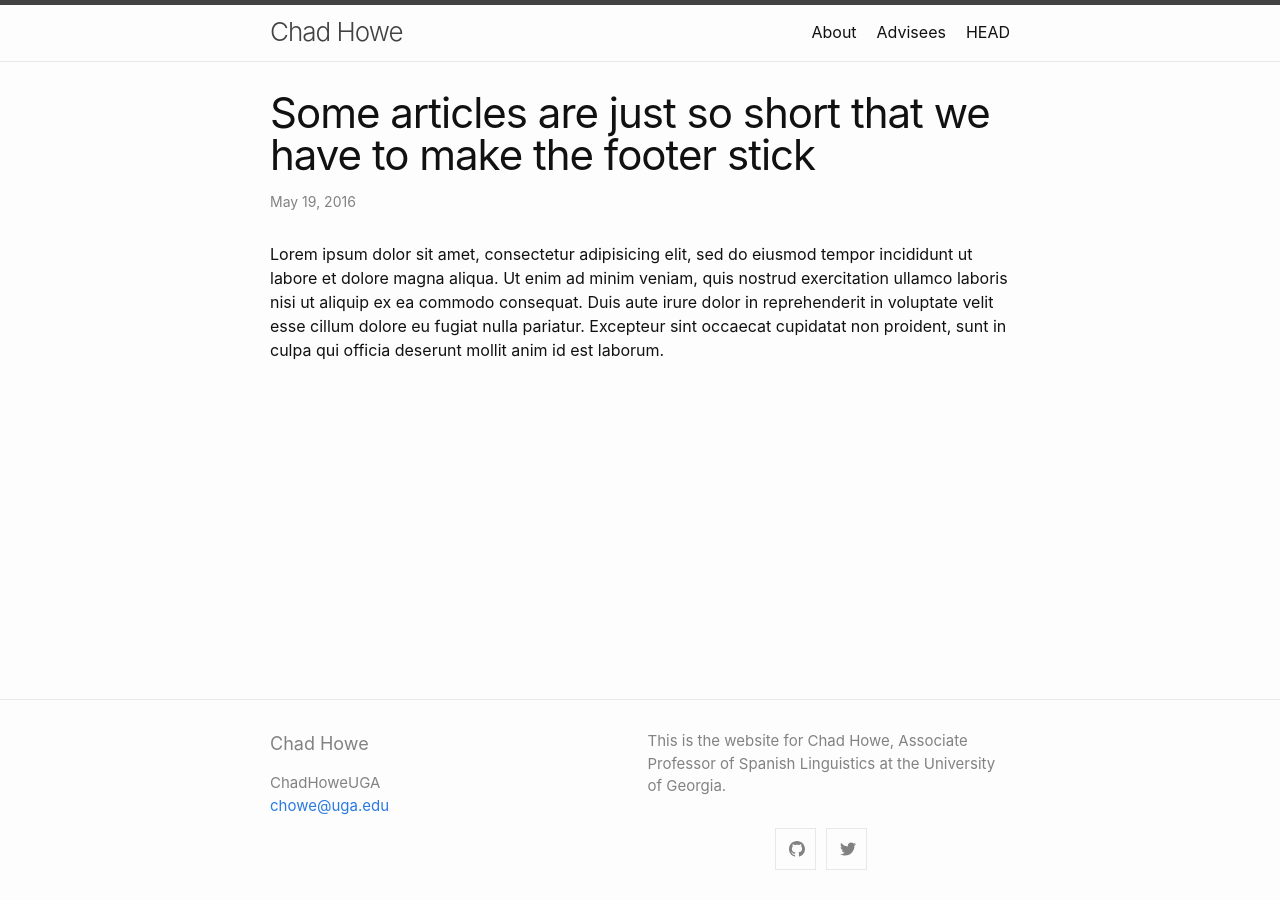
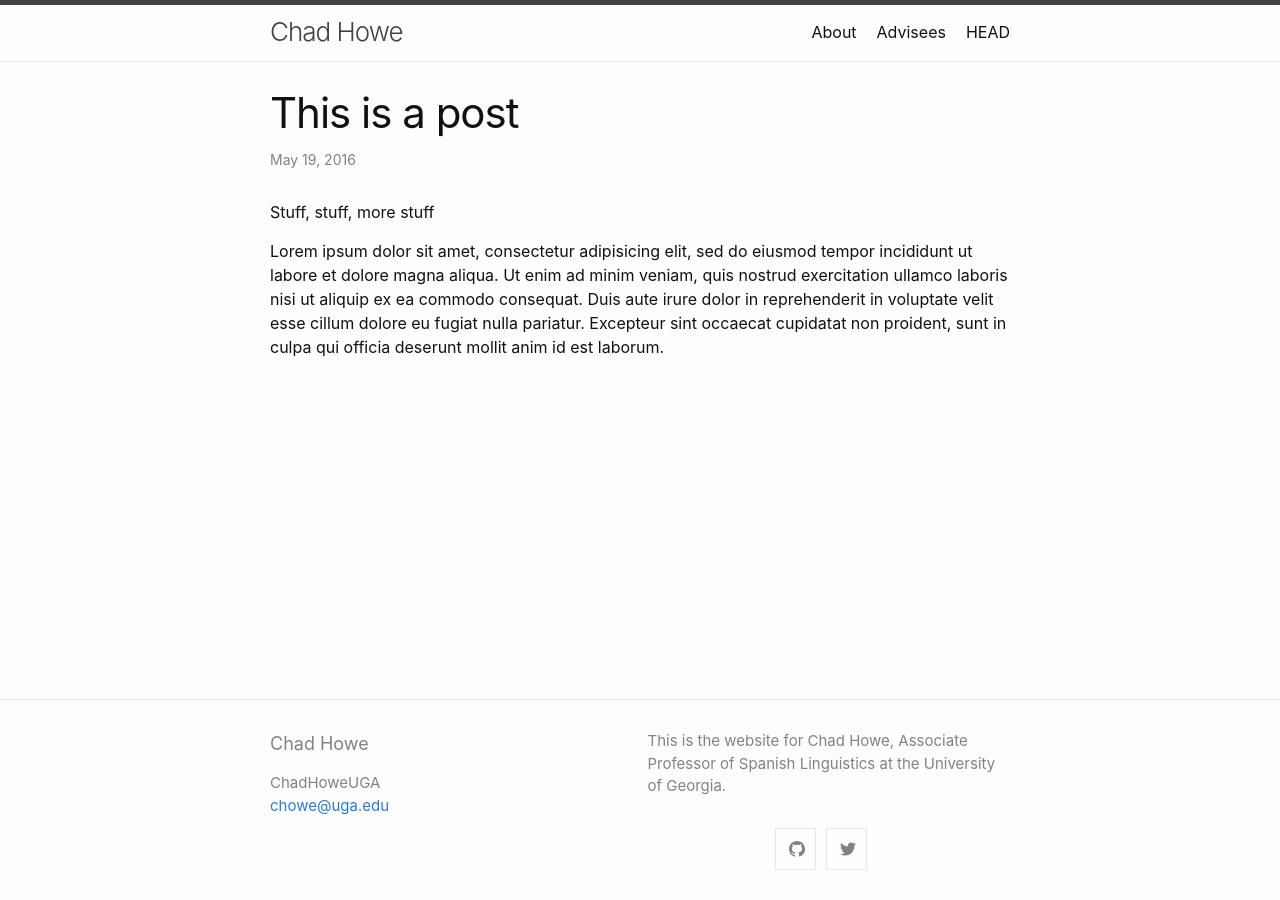
Before and after one commit to ChadHoweUGA/chowe, a Jekyll site: the page built from _posts/2016-05-19-super-short-article.md, in a window 1280 px wide. Built offline with Jekyll 4.4.1, drawn with Linux system fonts in a browser that asks for light colours.

Commit message:
Update 2016-05-19-super-short-article.md

```diff
--- a/_posts/2016-05-19-super-short-article.md
+++ b/_posts/2016-05-19-super-short-article.md
@@ -1,7 +1,8 @@
 ---
 layout: post
-title: "Some articles are just so short that we have to make the footer stick"
+title: "This is a post"
 categories: misc
 ---
+Stuff, stuff, more stuff
 
 Lorem ipsum dolor sit amet, consectetur adipisicing elit, sed do eiusmod tempor incididunt ut labore et dolore magna aliqua. Ut enim ad minim veniam, quis nostrud exercitation ullamco laboris nisi ut aliquip ex ea commodo consequat. Duis aute irure dolor in reprehenderit in voluptate velit esse cillum dolore eu fugiat nulla pariatur. Excepteur sint occaecat cupidatat non proident, sunt in culpa qui officia deserunt mollit anim id est laborum.
```
